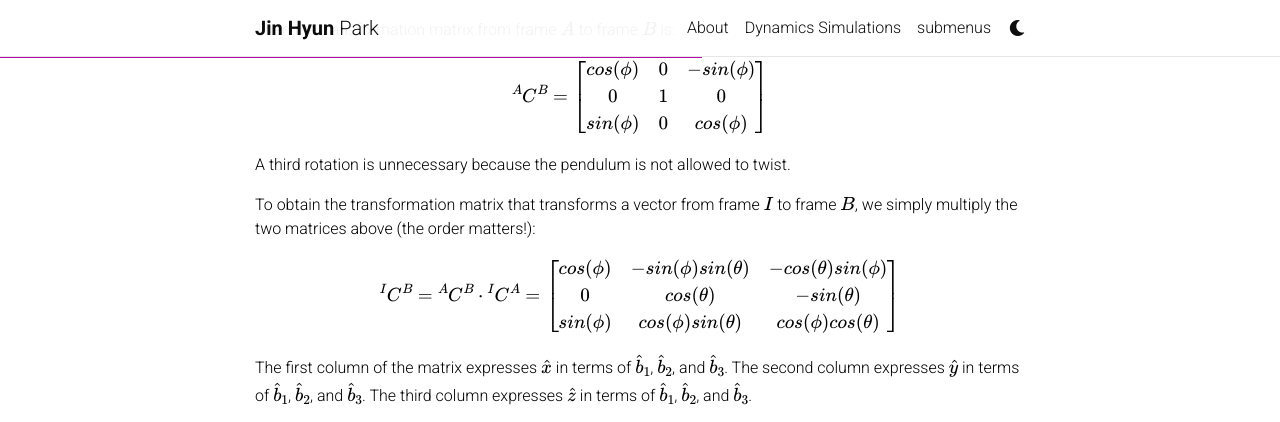
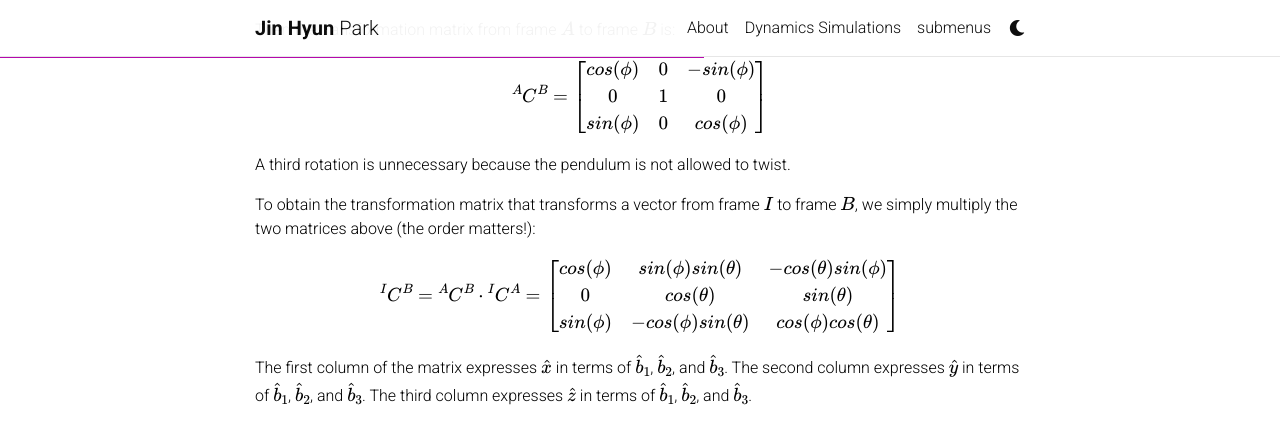
Before and after one commit to jinhyunpark2459/jinhyunpark2459.github.io, a Jekyll site: the page built from _projects/single_pendulum.md, in a window 1280 px wide and 900 px high, scrolled down 2532 px. Shown: the top 422 px of the window. Built offline with Jekyll 4.4.1, drawn with Linux system fonts in a browser that asks for light colours; full-size pictures stand in for the smaller copies a plugin makes; comment, search, counter and statistics services are not loaded; a style sheet for code colours, icons or effects is not loaded.

```diff
--- a/_projects/single_pendulum.md
+++ b/_projects/single_pendulum.md
@@ -96,9 +96,9 @@ To obtain the transformation matrix that transforms a vector from frame $$I$$ to
 $$
 {}^IC^B={}^AC^B\cdot{}^IC^A=
 \begin{bmatrix}
-cos(\phi) & -sin(\phi)sin(\theta) & -cos(\theta)sin(\phi) \\
-0 & cos(\theta) & -sin(\theta) \\
-sin(\phi) & cos(\phi)sin(\theta) & cos(\phi)cos(\theta) \\
+cos(\phi) & sin(\phi)sin(\theta) & -cos(\theta)sin(\phi) \\
+0 & cos(\theta) & sin(\theta) \\
+sin(\phi) & -cos(\phi)sin(\theta) & cos(\phi)cos(\theta) \\
 \end{bmatrix}
 $$
 
```
